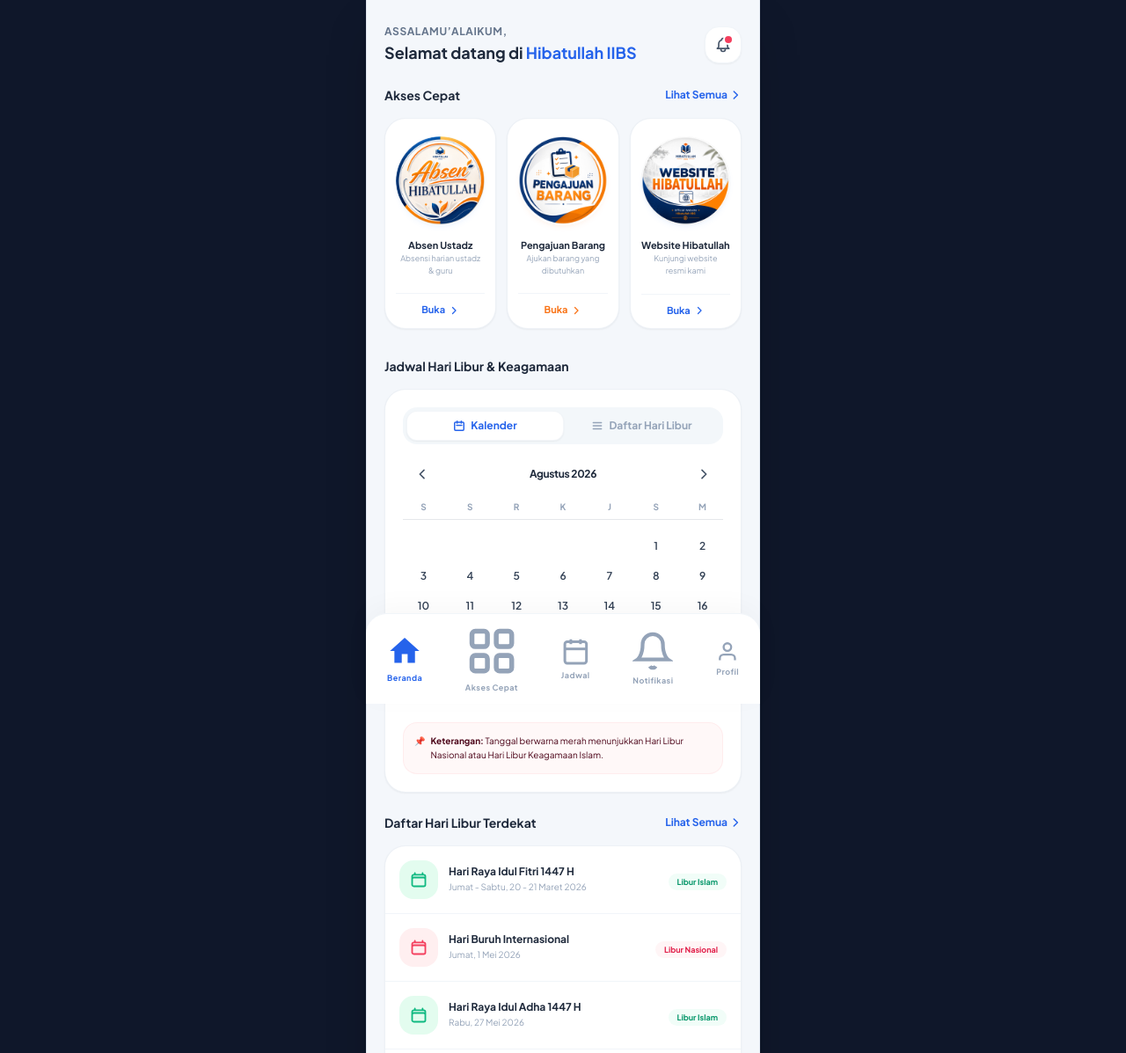
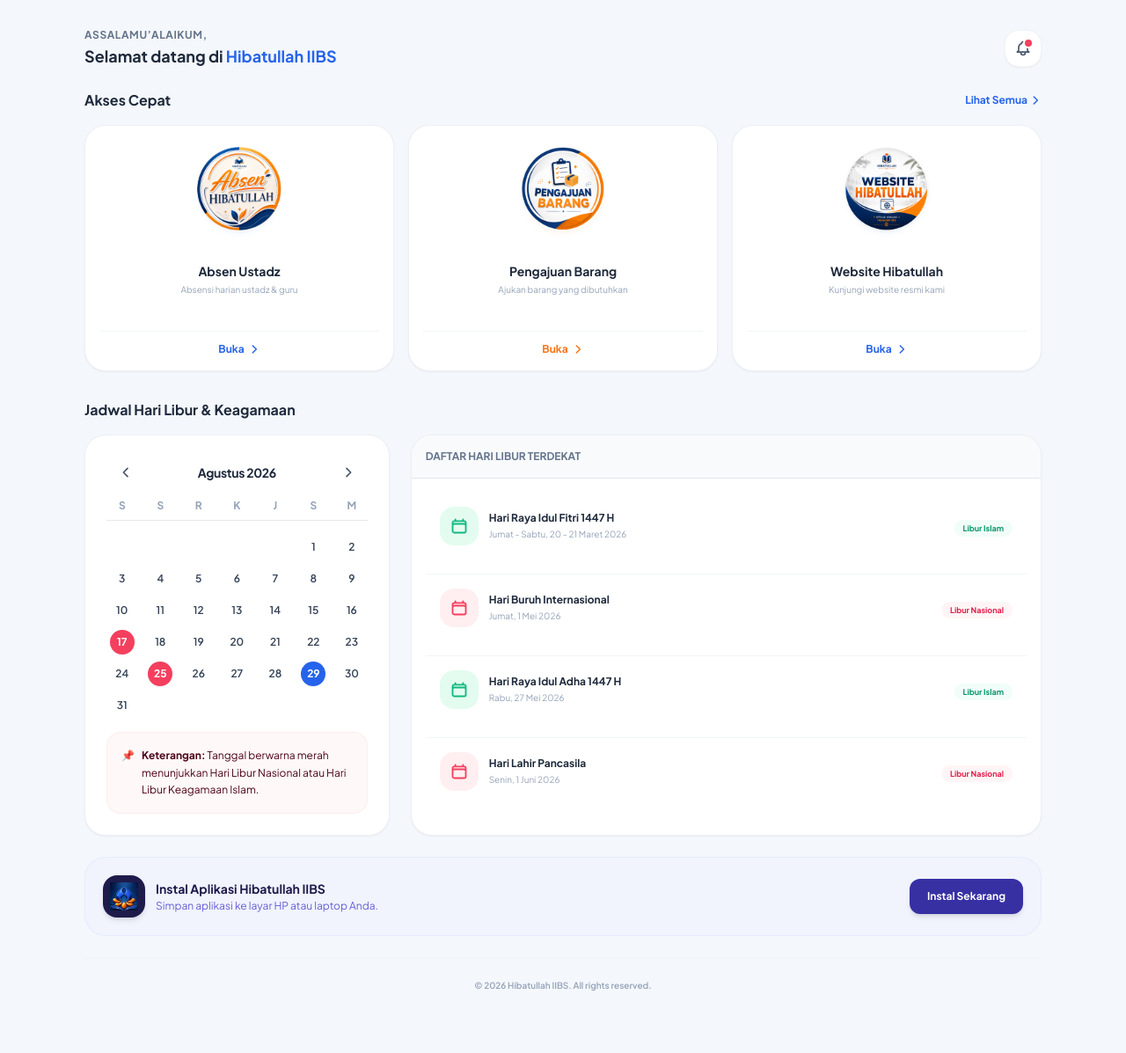
Before and after one commit to arsyad122804-design/aplikasi-utama, a website: page index.html in a window 1280 px wide. Shown: the top 1197 px of the page at 88% size. Drawn offline with nearby package versions, Linux system fonts and the light colour scheme.

Commit message:
Optimize responsive layout for both mobile and desktop

```diff
--- a/index.html
+++ b/index.html
@@ -47,16 +47,10 @@
     }
   </style>
 </head>
-<body class="bg-slate-900 text-slate-800 min-h-screen w-full flex items-center justify-center overflow-y-auto no-scrollbar">
-
-  <!-- ================= MAIN CONTAINER (MOBILE RESOLUTION MOCKUP ON DESKTOP, FULL ON MOBILE) ================= -->
-  <div class="w-full max-w-md bg-[#F4F7FB] min-h-screen shadow-2xl relative flex flex-col justify-between overflow-y-auto no-scrollbar pb-24 border-x border-slate-200">
-
-    <!-- Top Padding for Status Bar Area -->
-    <div class="h-4"></div>
+<body class="bg-[#F4F7FB] text-slate-800 min-h-screen w-full overflow-y-auto no-scrollbar pb-24 md:pb-8">
 
   <!-- ================= WEBSITE CONTENT CONTAINER ================= -->
-    <div class="w-full px-5 py-3 space-y-6 flex-1">
+  <div class="w-full max-w-6xl mx-auto px-4 md:px-8 py-6 md:py-8 space-y-6">
 
     <!-- ================= GREETING HEADER ================= -->
     <div class="flex items-center justify-between w-full">
@@ -79,75 +73,76 @@
       <!-- Quick Access Section -->
       <div class="space-y-4 w-full">
         <div class="flex items-center justify-between">
-            <h3 class="text-sm font-bold text-slate-800">Akses Cepat</h3>
+          <h3 class="text-sm md:text-base font-bold text-slate-800">Akses Cepat</h3>
           <a href="#" class="text-xs font-bold text-blue-600 hover:underline flex items-center gap-0.5">
             <span>Lihat Semua</span>
             <svg class="w-3.5 h-3.5" fill="none" stroke="currentColor" stroke-width="2.5" viewBox="0 0 24 24"><path stroke-linecap="round" stroke-linejoin="round" d="M9 5l7 7-7 7"/></svg>
           </a>
         </div>
 
-          <div class="grid grid-cols-3 gap-3 w-full">
+        <div class="grid grid-cols-1 sm:grid-cols-3 gap-4 w-full">
           <!-- Card 1: Absen Ustadz -->
-            <div onclick="window.location.href = 'https://absen-xi-three.vercel.app/'" class="bg-white rounded-3xl p-3 border border-slate-200/60 shadow-sm flex flex-col items-center text-center hover:shadow-md hover:border-blue-200 transition cursor-pointer h-[240px] justify-between group">
-              <div class="w-18 h-18 rounded-full overflow-hidden mt-2 shadow-md shadow-blue-500/5">
+          <div onclick="window.location.href = 'https://absen-xi-three.vercel.app/'" class="bg-white rounded-3xl p-4 border border-slate-200/60 shadow-sm flex flex-col items-center text-center hover:shadow-md hover:border-blue-200 transition cursor-pointer h-[260px] md:h-[280px] justify-between group w-full">
+            <div class="w-20 h-20 md:w-24 md:h-24 rounded-full overflow-hidden mt-2 shadow-md shadow-blue-500/5">
               <img src="images/absen_logo.jpg" class="w-full h-full object-cover" alt="Absen Hibatullah Logo">
             </div>
-              <div class="space-y-0.5">
-                <h4 class="font-bold text-slate-800 text-[11px] leading-tight">Absen Ustadz</h4>
-                <p class="text-[9px] text-slate-400 px-1 leading-normal">Absensi harian ustadz & guru</p>
+            <div class="space-y-1">
+              <h4 class="font-bold text-slate-800 text-xs md:text-sm">Absen Ustadz</h4>
+              <p class="text-[10px] text-slate-400 px-1 leading-normal">Absensi harian ustadz & guru</p>
             </div>
-              <div class="border-t border-slate-100 w-full pt-2.5 mt-1 flex items-center justify-center gap-1 text-[11px] text-blue-600 font-bold">
+            <div class="border-t border-slate-100 w-full pt-3 mt-1 flex items-center justify-center gap-1 text-xs text-blue-600 font-bold">
               <span>Buka</span>
-                <svg class="w-3 h-3 group-hover:translate-x-0.5 transition-transform" fill="none" stroke="currentColor" stroke-width="2.5" viewBox="0 0 24 24"><path stroke-linecap="round" stroke-linejoin="round" d="M9 5l7 7-7 7"/></svg>
+              <svg class="w-3.5 h-3.5 group-hover:translate-x-0.5 transition-transform" fill="none" stroke="currentColor" stroke-width="2.5" viewBox="0 0 24 24"><path stroke-linecap="round" stroke-linejoin="round" d="M9 5l7 7-7 7"/></svg>
             </div>
           </div>
 
           <!-- Card 2: Pengajuan Barang -->
-            <div onclick="window.location.href = 'https://ajukan.vercel.app/'" class="bg-white rounded-3xl p-3 border border-slate-200/60 shadow-sm flex flex-col items-center text-center hover:shadow-md hover:border-orange-200 transition cursor-pointer h-[240px] justify-between group">
-              <div class="w-18 h-18 rounded-full overflow-hidden mt-2 shadow-md shadow-orange-500/5">
+          <div onclick="window.location.href = 'https://ajukan.vercel.app/'" class="bg-white rounded-3xl p-4 border border-slate-200/60 shadow-sm flex flex-col items-center text-center hover:shadow-md hover:border-orange-200 transition cursor-pointer h-[260px] md:h-[280px] justify-between group w-full">
+            <div class="w-20 h-20 md:w-24 md:h-24 rounded-full overflow-hidden mt-2 shadow-md shadow-orange-500/5">
               <img src="images/pengajuan_logo.jpg" class="w-full h-full object-cover" alt="Pengajuan Barang Logo">
             </div>
-              <div class="space-y-0.5">
-                <h4 class="font-bold text-slate-800 text-[11px] leading-tight">Pengajuan Barang</h4>
-                <p class="text-[9px] text-slate-400 px-1 leading-normal">Ajukan barang yang dibutuhkan</p>
+            <div class="space-y-1">
+              <h4 class="font-bold text-slate-800 text-xs md:text-sm">Pengajuan Barang</h4>
+              <p class="text-[10px] text-slate-400 px-1 leading-normal">Ajukan barang yang dibutuhkan</p>
             </div>
-              <div class="border-t border-slate-100 w-full pt-2.5 mt-1 flex items-center justify-center gap-1 text-[11px] text-orange-500 font-bold">
+            <div class="border-t border-slate-100 w-full pt-3 mt-1 flex items-center justify-center gap-1 text-xs text-orange-500 font-bold">
               <span>Buka</span>
-                <svg class="w-3 h-3 group-hover:translate-x-0.5 transition-transform" fill="none" stroke="currentColor" stroke-width="2.5" viewBox="0 0 24 24"><path stroke-linecap="round" stroke-linejoin="round" d="M9 5l7 7-7 7"/></svg>
+              <svg class="w-3.5 h-3.5 group-hover:translate-x-0.5 transition-transform" fill="none" stroke="currentColor" stroke-width="2.5" viewBox="0 0 24 24"><path stroke-linecap="round" stroke-linejoin="round" d="M9 5l7 7-7 7"/></svg>
             </div>
           </div>
 
           <!-- Card 5: Website Hibatullah -->
-            <div onclick="window.location.href = 'https://hibatullah.sch.id/'" class="bg-white rounded-3xl p-3 border border-slate-200/60 shadow-sm flex flex-col items-center text-center hover:shadow-md hover:border-blue-200 transition cursor-pointer h-[240px] justify-between group">
-              <div class="w-18 h-18 rounded-full overflow-hidden mt-2 shadow-md shadow-blue-500/5">
+          <div onclick="window.location.href = 'https://hibatullah.sch.id/'" class="bg-white rounded-3xl p-4 border border-slate-200/60 shadow-sm flex flex-col items-center text-center hover:shadow-md hover:border-blue-200 transition cursor-pointer h-[260px] md:h-[280px] justify-between group w-full">
+            <div class="w-20 h-20 md:w-24 md:h-24 rounded-full overflow-hidden mt-2 shadow-md shadow-blue-500/5">
               <img src="images/website_logo.jpg" class="w-full h-full object-cover" alt="Website Hibatullah Logo">
             </div>
-              <div class="space-y-0.5">
-                <h4 class="font-bold text-slate-800 text-[11px] leading-tight">Website Hibatullah</h4>
-                <p class="text-[9px] text-slate-400 px-1 leading-normal">Kunjungi website resmi kami</p>
+            <div class="space-y-1">
+              <h4 class="font-bold text-slate-800 text-xs md:text-sm">Website Hibatullah</h4>
+              <p class="text-[10px] text-slate-400 px-1 leading-normal">Kunjungi website resmi kami</p>
             </div>
-              <div class="border-t border-slate-100 w-full pt-2.5 mt-1 flex items-center justify-center gap-1 text-[11px] text-blue-600 font-bold">
+            <div class="border-t border-slate-100 w-full pt-3 mt-1 flex items-center justify-center gap-1 text-xs text-blue-600 font-bold">
               <span>Buka</span>
-                <svg class="w-3 h-3 group-hover:translate-x-0.5 transition-transform" fill="none" stroke="currentColor" stroke-width="2.5" viewBox="0 0 24 24"><path stroke-linecap="round" stroke-linejoin="round" d="M9 5l7 7-7 7"/></svg>
+              <svg class="w-3.5 h-3.5 group-hover:translate-x-0.5 transition-transform" fill="none" stroke="currentColor" stroke-width="2.5" viewBox="0 0 24 24"><path stroke-linecap="round" stroke-linejoin="round" d="M9 5l7 7-7 7"/></svg>
             </div>
           </div>
         </div>
       </div>
 
-        <!-- ================= JADWAL HARI LIBUR & KEAGAMAAN CARD ================= -->
+      <!-- ================= JADWAL HARI LIBUR & KEAGAMAAN ================= -->
       <div id="home-calendar-section" class="space-y-4 w-full pt-2">
-          <h3 class="text-sm font-bold text-slate-800">Jadwal Hari Libur & Keagamaan</h3>
+        <h3 class="text-sm md:text-base font-bold text-slate-800">Jadwal Hari Libur & Keagamaan</h3>
 
-          <div class="bg-white p-5 rounded-3xl border border-slate-200/60 shadow-sm space-y-4">
+        <!-- MOBILE VIEW: Tab Switcher & Card (lg:hidden) -->
+        <div class="lg:hidden bg-white p-5 rounded-3xl border border-slate-200/60 shadow-sm space-y-4">
           <!-- Tab Switcher -->
-            <div class="bg-slate-100/80 p-1 rounded-2xl flex items-center w-full">
-              <button onclick="switchTab('calendar')" id="tab-calendar" class="flex-1 py-2 text-xs font-bold rounded-xl transition-all duration-200 flex items-center justify-center gap-1.5 bg-white text-blue-600 shadow-sm border border-slate-200/40">
+          <div class="bg-slate-100/80 p-1.5 rounded-2xl flex items-center w-full">
+            <button onclick="switchTab('calendar')" id="tab-calendar" class="flex-1 py-2.5 text-xs font-bold rounded-xl transition-all duration-200 flex items-center justify-center gap-1.5 bg-white text-blue-600 shadow-sm border border-slate-200/40">
               <svg class="w-3.5 h-3.5" fill="none" stroke="currentColor" stroke-width="2.5" viewBox="0 0 24 24">
                 <path stroke-linecap="round" stroke-linejoin="round" d="M8 7V3m8 4V3m-9 8h10M5 21h14a2 2 0 002-2V7a2 2 0 00-2-2H5a2 2 0 00-2 2v12a2 2 0 002 2z"/>
               </svg>
               <span>Kalender</span>
             </button>
-              <button onclick="switchTab('list')" id="tab-list" class="flex-1 py-2 text-xs font-bold rounded-xl transition-all duration-200 flex items-center justify-center gap-1.5 text-slate-400">
+            <button onclick="switchTab('list')" id="tab-list" class="flex-1 py-2.5 text-xs font-bold rounded-xl transition-all duration-200 flex items-center justify-center gap-1.5 text-slate-400">
               <svg class="w-3.5 h-3.5" fill="none" stroke="currentColor" stroke-width="2.5" viewBox="0 0 24 24">
                 <path stroke-linecap="round" stroke-linejoin="round" d="M4 6h16M4 12h16M4 18h16"/>
               </svg>
@@ -160,26 +155,26 @@
             <!-- Calendar Navigation Header -->
             <div class="flex items-center justify-between px-2 pt-1">
               <button onclick="prevMonth()" class="p-1.5 text-slate-600 hover:text-slate-900 transition">
-                  <svg class="w-4 h-4 stroke-[2.5]" fill="none" stroke="currentColor" viewBox="0 0 24 24"><path stroke-linecap="round" stroke-linejoin="round" d="M15 19l-7-7 7-7"/></svg>
+                <svg class="w-4.5 h-4.5 stroke-[2.5]" fill="none" stroke="currentColor" viewBox="0 0 24 24"><path stroke-linecap="round" stroke-linejoin="round" d="M15 19l-7-7 7-7"/></svg>
               </button>
               <h4 class="font-bold text-slate-800 text-xs tracking-tight" id="calendar-month-year">Agustus 2026</h4>
               <button onclick="nextMonth()" class="p-1.5 text-slate-600 hover:text-slate-900 transition">
-                  <svg class="w-4 h-4 stroke-[2.5]" fill="none" stroke="currentColor" viewBox="0 0 24 24"><path stroke-linecap="round" stroke-linejoin="round" d="M9 5l7 7-7 7"/></svg>
+                <svg class="w-4.5 h-4.5 stroke-[2.5]" fill="none" stroke="currentColor" viewBox="0 0 24 24"><path stroke-linecap="round" stroke-linejoin="round" d="M9 5l7 7-7 7"/></svg>
               </button>
             </div>
 
             <!-- Calendar Days of Week Header -->
-              <div class="grid grid-cols-7 gap-1.5 text-center text-[10px] font-bold text-slate-400 pb-1.5 border-b">
+            <div class="grid grid-cols-7 gap-2 text-center text-[10px] font-bold text-slate-400 pb-1.5 border-b">
               <span>S</span><span>S</span><span>R</span><span>K</span><span>J</span><span>S</span><span>M</span>
             </div>
 
             <!-- Calendar Grid -->
-              <div class="grid grid-cols-7 gap-1.5 text-center text-xs font-semibold text-slate-700" id="mini-calendar-days">
+            <div class="grid grid-cols-7 gap-2 text-center text-xs font-semibold text-slate-700" id="mini-calendar-days">
               <!-- JS generates days -->
             </div>
 
             <!-- Keterangan Box -->
-              <div class="bg-rose-50/50 border border-rose-100/60 rounded-2xl p-3 text-[10px] text-rose-950 leading-relaxed mt-2 flex items-start gap-1.5 text-left">
+            <div class="bg-rose-50/50 border border-rose-100/60 rounded-2xl p-3.5 text-[10px] text-rose-950 leading-relaxed mt-2 flex items-start gap-1.5 text-left">
               <span class="text-rose-500">📌</span>
               <p><strong>Keterangan:</strong> Tanggal berwarna merah menunjukkan Hari Libur Nasional atau Hari Libur Keagamaan Islam.</p>
             </div>
@@ -192,10 +187,53 @@
             </div>
           </div>
         </div>
+
+        <!-- DESKTOP VIEW: Side-by-Side Calendar & Holiday List (hidden lg:grid) -->
+        <div class="hidden lg:grid lg:grid-cols-3 gap-6 w-full">
+          <!-- Left: Calendar Details (August 2026) -->
+          <div class="bg-white p-6 rounded-3xl border border-slate-200/60 shadow-sm space-y-4 lg:col-span-1">
+            <!-- Calendar Navigation Header -->
+            <div class="flex items-center justify-between px-2 pt-1">
+              <button onclick="prevMonth()" class="p-1.5 text-slate-600 hover:text-slate-900 transition">
+                <svg class="w-4 h-4 stroke-[2.5]" fill="none" stroke="currentColor" viewBox="0 0 24 24"><path stroke-linecap="round" stroke-linejoin="round" d="M15 19l-7-7 7-7"/></svg>
+              </button>
+              <h4 class="font-bold text-slate-800 text-sm tracking-tight" id="desktop-calendar-month-year">Agustus 2026</h4>
+              <button onclick="nextMonth()" class="p-1.5 text-slate-600 hover:text-slate-900 transition">
+                <svg class="w-4 h-4 stroke-[2.5]" fill="none" stroke="currentColor" viewBox="0 0 24 24"><path stroke-linecap="round" stroke-linejoin="round" d="M9 5l7 7-7 7"/></svg>
+              </button>
             </div>
 
-        <!-- ================= DAFTAR HARI LIBUR TERDEKAT SECTION ================= -->
-        <div class="space-y-4 w-full">
+            <!-- Calendar Days of Week Header -->
+            <div class="grid grid-cols-7 gap-2 text-center text-xs font-bold text-slate-400 pb-2 border-b">
+              <span>S</span><span>S</span><span>R</span><span>K</span><span>J</span><span>S</span><span>M</span>
+            </div>
+
+            <!-- Calendar Grid -->
+            <div class="grid grid-cols-7 gap-2 text-center text-xs font-semibold text-slate-700" id="desktop-mini-calendar-days">
+              <!-- JS generates days -->
+            </div>
+
+            <!-- Keterangan Box -->
+            <div class="bg-rose-50/50 border border-rose-100/60 rounded-2xl p-4 text-xs text-rose-950 leading-relaxed mt-4 flex items-start gap-2 text-left">
+              <span class="text-rose-500">📌</span>
+              <p><strong>Keterangan:</strong> Tanggal berwarna merah menunjukkan Hari Libur Nasional atau Hari Libur Keagamaan Islam.</p>
+            </div>
+          </div>
+
+          <!-- Right: Agenda List Timeline (Holiday List) -->
+          <div class="lg:col-span-2 bg-white rounded-3xl border border-slate-200/60 shadow-sm flex flex-col overflow-hidden">
+            <div class="p-4 bg-slate-50 border-b border-slate-200 flex justify-between items-center text-left">
+              <span class="text-xs font-bold text-slate-500 uppercase">Daftar Hari Libur Terdekat</span>
+            </div>
+            <div class="divide-y divide-slate-100 flex-1 overflow-y-auto max-h-[380px] p-4 space-y-4" id="desktop-agenda-list-container">
+              <!-- Rendered via JS -->
+            </div>
+          </div>
+        </div>
+      </div>
+
+      <!-- ================= DAFTAR HARI LIBUR TERDEKAT (MOBILE ONLY BOTTOM SECTION) ================= -->
+      <div class="lg:hidden space-y-4 w-full">
         <div class="flex items-center justify-between">
           <h3 class="text-sm font-bold text-slate-800">Daftar Hari Libur Terdekat</h3>
           <a href="#" class="text-xs font-bold text-blue-600 hover:underline flex items-center gap-0.5">
@@ -210,27 +248,32 @@
       </div>
 
       <!-- ================= INSTALL APP BANNER ================= -->
-        <div class="bg-indigo-50/50 border border-indigo-100/60 rounded-3xl p-4 flex items-center justify-between gap-3 mt-4 w-full text-left">
+      <div class="bg-indigo-50/50 border border-indigo-100/60 rounded-3xl p-4 md:p-5 flex flex-col md:flex-row items-center justify-between gap-3 mt-4 w-full text-left">
         <div class="flex items-center gap-3">
           <div class="w-12 h-12 rounded-2xl bg-indigo-950 p-2 flex items-center justify-center shadow-md flex-shrink-0">
             <img src="images/logo.png" class="w-full h-full object-contain" alt="Hibatullah Logo">
           </div>
           <div>
-              <h4 class="font-bold text-indigo-950 text-xs">Instal Aplikasi Hibatullah IIBS</h4>
-              <p class="text-indigo-700/80 text-[10px] mt-0.5">Simpan aplikasi ke layar HP atau laptop Anda.</p>
+            <h4 class="font-bold text-indigo-950 text-xs md:text-sm">Instal Aplikasi Hibatullah IIBS</h4>
+            <p class="text-indigo-700/80 text-[10px] md:text-xs mt-0.5">Simpan aplikasi ke layar HP atau laptop Anda.</p>
           </div>
         </div>
-          <button onclick="triggerPwaInstall()" id="main-install-btn" class="bg-indigo-800 hover:bg-indigo-900 text-white font-bold text-[10px] px-4 py-2.5 rounded-xl shadow-md transition duration-150 flex-shrink-0">
+        <button onclick="triggerPwaInstall()" id="main-install-btn" class="w-full md:w-auto bg-indigo-800 hover:bg-indigo-900 text-white font-bold text-[10px] md:text-xs px-5 py-3 rounded-xl shadow-md transition duration-150 flex-shrink-0">
           Instal Sekarang
         </button>
       </div>
 
     </div>
 
+    <!-- Footer -->
+    <footer class="text-center text-[10px] text-slate-400 font-semibold pt-6 border-t border-slate-100 w-full">
+      &copy; 2026 Hibatullah IIBS. All rights reserved.
+    </footer>
+
   </div>
 
-    <!-- ================= STICKY BOTTOM TAB NAVIGATION BAR ================= -->
-    <div class="fixed bottom-0 left-0 right-0 max-w-md mx-auto bg-white border-t border-slate-100 py-3 px-6 flex items-center justify-between z-40 rounded-t-3xl shadow-[0_-8px_30px_rgb(0,0,0,0.03)]">
+  <!-- ================= STICKY BOTTOM TAB NAVIGATION BAR (MOBILE ONLY) ================= -->
+  <div class="md:hidden fixed bottom-0 left-0 right-0 bg-white border-t border-slate-100 py-3 px-6 flex items-center justify-between z-40 rounded-t-3xl shadow-[0_-8px_30px_rgb(0,0,0,0.03)]">
     <button onclick="clickNav('home')" id="nav-home" class="flex flex-col items-center gap-1 group">
       <svg class="w-5.5 h-5.5 text-blue-600 transition-colors" fill="currentColor" viewBox="0 0 24 24">
         <path d="M10 20v-6h4v6h5v-8h3L12 3 2 12h3v8z"/>
@@ -272,8 +315,6 @@
       </svg>
       <span class="text-[9px] font-bold text-slate-400 group-hover:text-slate-600 tracking-wider">Profil</span>
     </button>
-    </div>
-
   </div>
 
   <!-- ================= MODALS & POPUPS ================= -->
@@ -438,14 +479,18 @@
     function renderCalendarDays() {
       const daysContainer = document.getElementById('mini-calendar-days');
       const monthYearTitle = document.getElementById('calendar-month-year');
-      if (!daysContainer || !monthYearTitle) return;
+
+      const desktopDaysContainer = document.getElementById('desktop-mini-calendar-days');
+      const desktopMonthYearTitle = document.getElementById('desktop-calendar-month-year');
 
       const monthNames = [
         "Januari", "Februari", "Maret", "April", "Mei", "Juni",
         "Juli", "Agustus", "September", "Oktober", "November", "Desember"
       ];
 
-      monthYearTitle.innerText = `${monthNames[currentMonth]} ${currentYear}`;
+      const monthYearText = `${monthNames[currentMonth]} ${currentYear}`;
+      if (monthYearTitle) monthYearTitle.innerText = monthYearText;
+      if (desktopMonthYearTitle) desktopMonthYearTitle.innerText = monthYearText;
 
       const firstDay = new Date(currentYear, currentMonth, 1);
       let startDayOfWeek = firstDay.getDay(); // 0 = Sun
@@ -472,7 +517,8 @@
         daysHtml += `<span class="${activeClass}">${day}</span>`;
       }
 
-      daysContainer.innerHTML = daysHtml;
+      if (daysContainer) daysContainer.innerHTML = daysHtml;
+      if (desktopDaysContainer) desktopDaysContainer.innerHTML = daysHtml;
     }
 
     function prevMonth() {
@@ -495,7 +541,7 @@
 
     // ================= JADWAL KEGIATAN LOGIC =================
     function renderJadwalPage() {
-      // 1. Render Daftar Hari Libur Terdekat in the bottom section
+      // 1. Render Daftar Hari Libur Terdekat (Mobile list)
       const container = document.getElementById('agenda-list-container');
       if (container) {
         if (state.agenda.length === 0) {
@@ -531,7 +577,42 @@
         }
       }
 
-      // 2. Render standard holiday list inside the switcher tab
+      // 2. Render Desktop Holiday List (Side-by-side list)
+      const desktopContainer = document.getElementById('desktop-agenda-list-container');
+      if (desktopContainer) {
+        if (state.agenda.length === 0) {
+          desktopContainer.innerHTML = `<div class="text-center text-slate-400 py-12 text-xs">Belum ada hari libur terdaftar.</div>`;
+        } else {
+          desktopContainer.innerHTML = state.agenda.map(item => {
+            const isNational = item.type === 'nasional';
+            const iconBg = isNational ? 'bg-rose-100/60 text-rose-500' : 'bg-emerald-100/60 text-emerald-500';
+            const badgeBg = isNational ? 'text-rose-600 bg-rose-50/70' : 'text-emerald-600 bg-emerald-50/70';
+
+            return `
+              <div class="flex items-center justify-between p-4 hover:bg-slate-50/50 transition text-left">
+                <div class="flex items-center gap-3">
+                  <div class="w-11 h-11 rounded-2xl flex items-center justify-center flex-shrink-0 ${iconBg}">
+                    <svg class="w-5 h-5" fill="none" stroke="currentColor" stroke-width="2.2" viewBox="0 0 24 24">
+                      <path stroke-linecap="round" stroke-linejoin="round" d="M6.75 3v2.25M17.25 3v2.25M3 18.75V7.5a2.25 2.25 0 012.25-2.25h13.5A2.25 2.25 0 0121 7.5v11.25m-18 0A2.25 2.25 0 005.25 21h13.5A2.25 2.25 0 0021 18.75m-18 0v-7.5A2.25 2.25 0 015.25 9h13.5A2.25 2.25 0 0121 11.25v7.5"/>
+                    </svg>
+                  </div>
+                  <div>
+                    <h5 class="font-bold text-slate-800 text-xs leading-snug">${escapeHtml(item.title)}</h5>
+                    <p class="text-[10px] text-slate-400 mt-0.5">${escapeHtml(item.schedule)}</p>
+                  </div>
+                </div>
+                <div>
+                  <span class="text-[9px] font-bold px-2.5 py-1 rounded-full whitespace-nowrap ${badgeBg}">
+                    ${item.time}
+                  </span>
+                </div>
+              </div>
+            `;
+          }).join('');
+        }
+      }
+
+      // 3. Render Tab List (Mobile tab content switcher)
       const containerTab = document.getElementById('agenda-list-container-tab');
       if (containerTab) {
         if (state.agenda.length === 0) {
@@ -600,7 +681,6 @@
 
     // ================= STICKY NAVIGATION CLICKS =================
     function clickNav(navId) {
-      // Reset all nav button styles
       const navs = ['home', 'akses', 'jadwal', 'notifications', 'profile'];
       navs.forEach(id => {
         const btn = document.getElementById('nav-' + id);
@@ -631,7 +711,6 @@
         }
       });
 
-      // Actions
       if (navId === 'home') {
         backToDashboard();
         window.scrollTo({ top: 0, behavior: 'smooth' });
--- a/sw.js
+++ b/sw.js
@@ -1,4 +1,4 @@
-const CACHE_NAME = "aplikasi-utama-v20";
+const CACHE_NAME = "aplikasi-utama-v22";
 const ASSETS = [
   "./",
   "./index.html",
```
Lines whose indentation alone changed are shown as unchanged.
